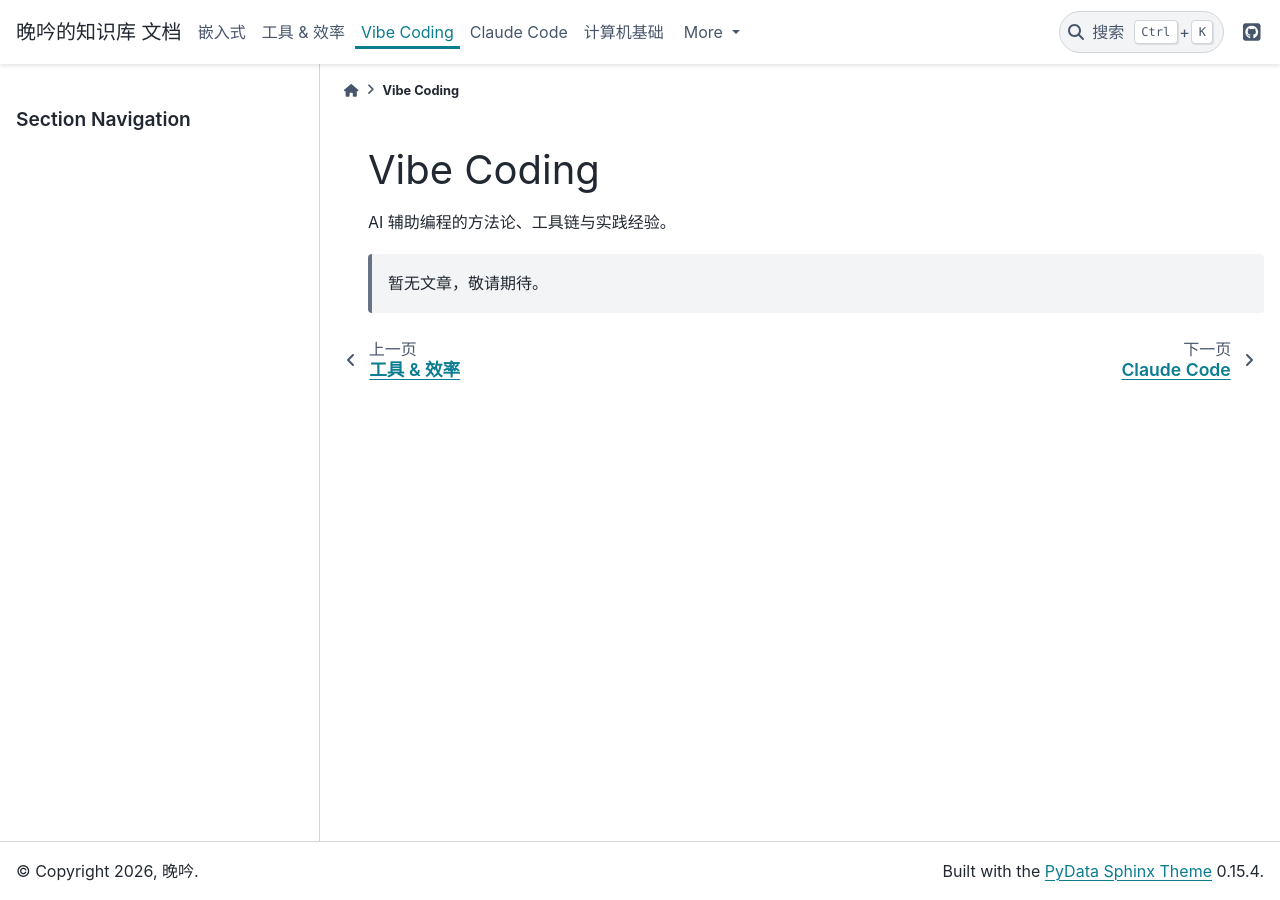
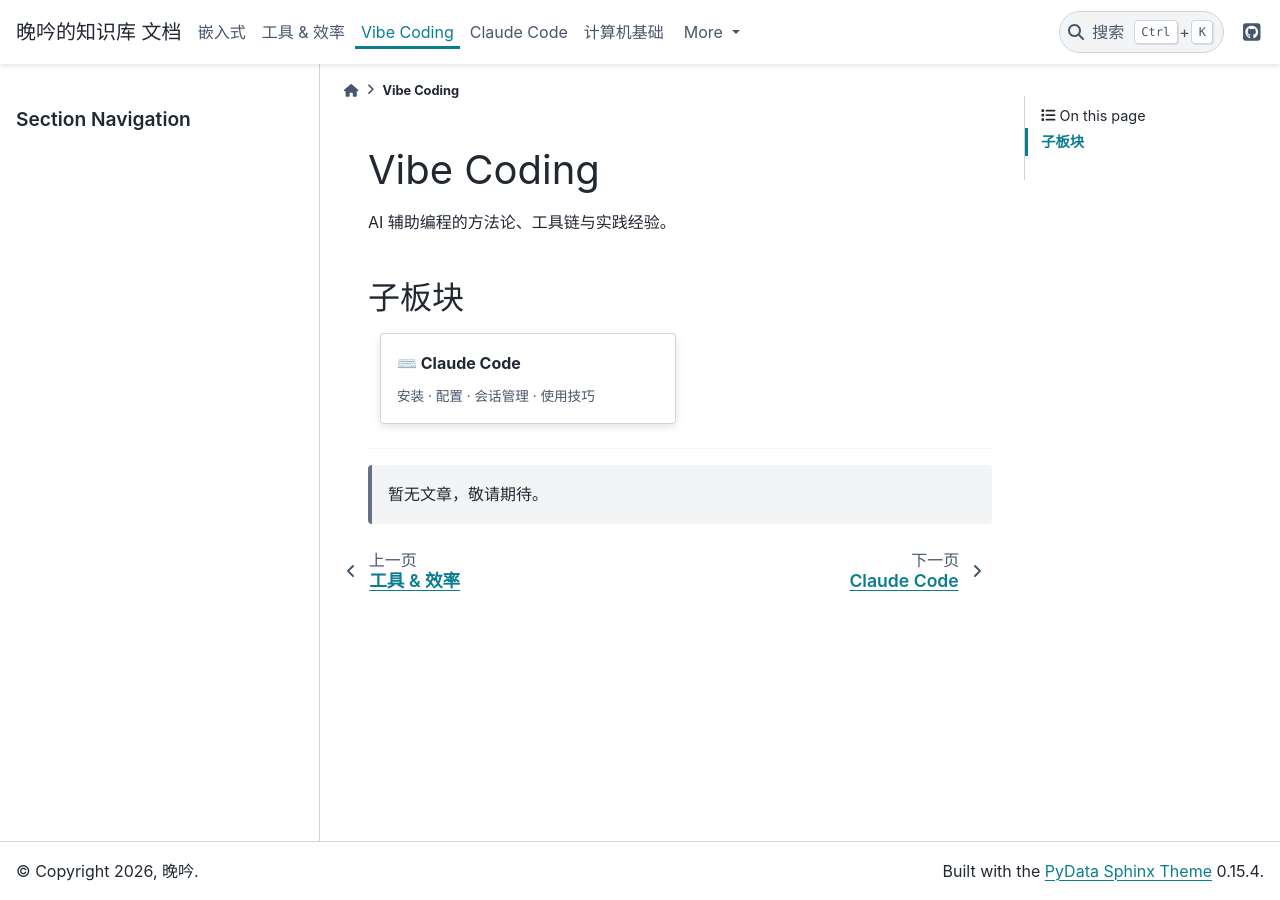
Before and after one commit to Qznkzs/knowledgesystem.github.io, a Sphinx documentation site: the page built from source/vibe-coding/index.md, in a window 1280 px wide. Built offline with Sphinx 7.4.7 and the PyData theme 0.15.4, drawn with Linux system fonts in a browser that asks for light colours.

Commit message:
refactor: move claude-code under vibe-coding category

````diff
--- a/source/vibe-coding/index.md
+++ b/source/vibe-coding/index.md
@@ -2,9 +2,23 @@
 
 AI 辅助编程的方法论、工具链与实践经验。
 
+## 子板块
+
+::::{grid} 2
+:gutter: 2
+
+:::{grid-item-card} ⌨️ Claude Code
+:link: claude-code/index.html
+
+安装 · 配置 · 会话管理 · 使用技巧
+:::
+::::
+
+---
+
 > 暂无文章，敬请期待。
 
-<!-- 添加文章后，用下面指令替换此处占位内容：
+<!-- 添加文章后，启用下面指令：
 ```{postlist}
 :category: vibe-coding
 :date: "%Y-%m-%d"
````
Also changed, not shown: source/index.md (+2 -2 lines), source/vibe-coding/claude-code/2026-06-25-session-management.md (renamed from source/claude-code/2026-06-25-session-management.md), source/vibe-coding/claude-code/index.md (renamed from source/claude-code/index.md).
